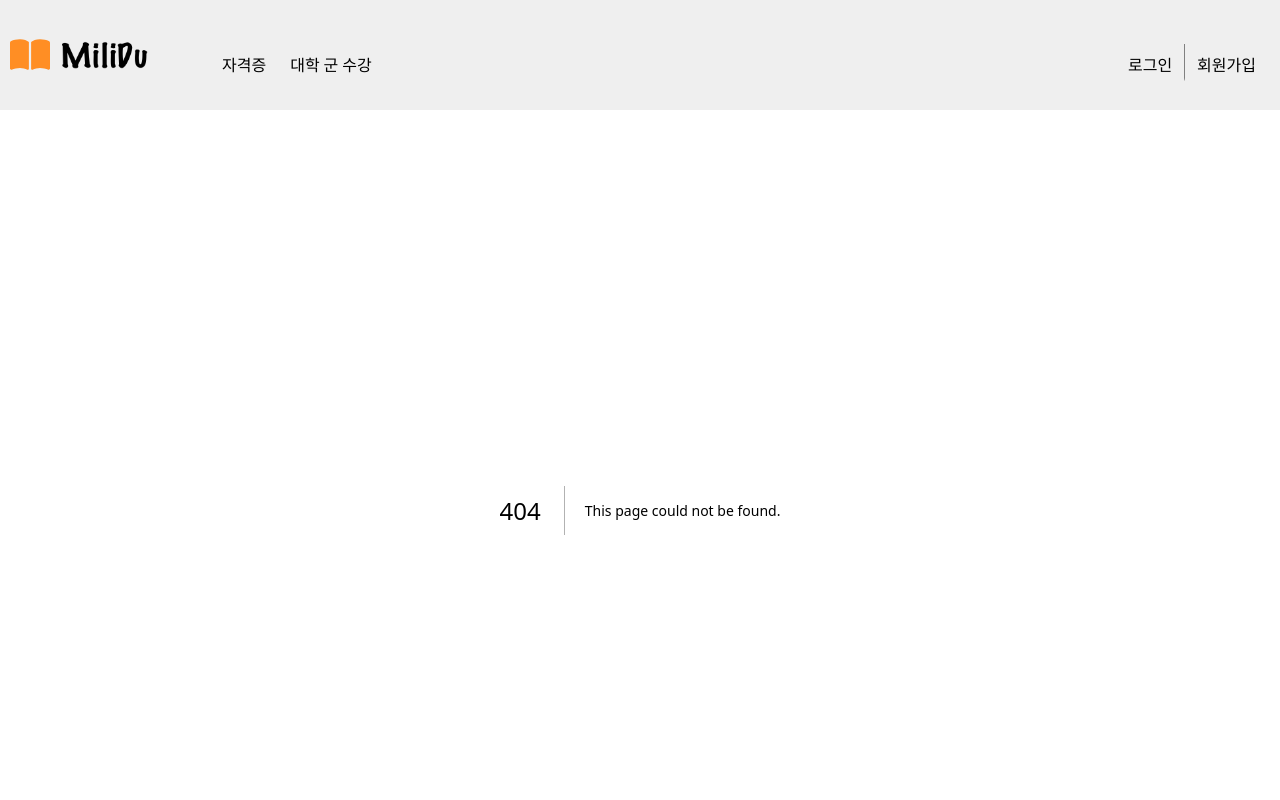
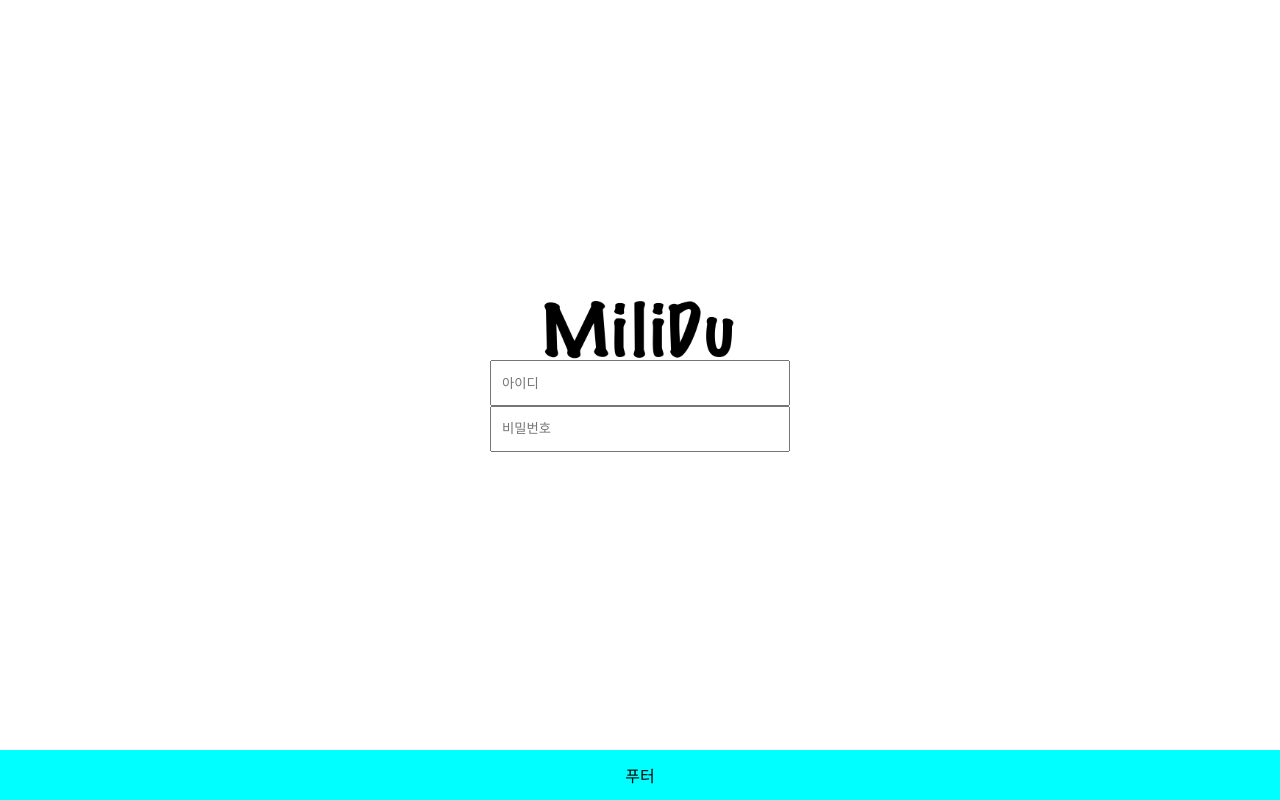
Before and after one commit to TaehyeungKim/milidu, a Next.js app: page /login in a window 1280 px wide. Before the commit this address had no page. Shown: the top 800 px of the page. Built offline with nearby package versions, Linux system fonts and the light colour scheme; a web font is replaced by a local one.

Commit message:
:sparkles: started creating login page

```diff
--- /dev/null
+++ b/components/Layout/Layout.module.scss
@@ -0,0 +1,6 @@
+.layout {
+    display: flex;
+    flex-flow: column wrap;
+    min-height: 100vh;
+    box-sizing: border-box;
+}
--- a/components/Layout/Layout.tsx
+++ b/components/Layout/Layout.tsx
@@ -2,21 +2,28 @@ import { ReactNode } from 'react'
 import Header from '@/components/Layout/Header/Header'
 import Main from '@/components/Layout/Main/Main'
 import Footer from '@/components/Layout/Footer/Footer'
+import {useRouter} from 'next/router'
+import styles from './Layout.module.scss';
 
 interface LayoutProps {
     children: ReactNode
 }
 
 export default function Layout({children}:LayoutProps) {
+
+    const router = useRouter();
+
+
+
     return (
-        <>
-        <Header></Header>
+        <div className = {styles.layout}>
+        {router.pathname !== '/login' ? <Header></Header> : null}
         <Main>
             {children}
         </Main>
         <Footer></Footer>
 
-        </>
+        </div>
 
 
     )
--- a/components/Layout/Main/Main.module.scss
+++ b/components/Layout/Main/Main.module.scss
@@ -4,5 +4,6 @@
     flex-direction: row;
     justify-content: center;
     box-sizing: border-box;
+    flex-grow: 1;
 
 }
--- /dev/null
+++ b/pages/login/index.module.scss
@@ -0,0 +1,36 @@
+@use 'utils/toremfunc';
+
+.wrapper {
+    position: relative;
+    width: 100%;
+    display: flex;
+    align-items: center;
+    justify-content: center;
+    font-size: toremfunc.toRem(16);
+    justify-content: center;
+
+
+
+    input {
+        margin: 0;
+        padding: 0;
+        display: block;
+        padding: 1em 0.75em;
+        width: 100%;
+        box-sizing: border-box;
+    }
+
+    .signin {
+        width: toremfunc.toRem(300);
+        .logo {
+            width: 100%;
+            // max-width: toremfunc.toRem(200);
+            img {
+                width: 100%;
+                max-width: toremfunc.toRem(200);
+                margin: 0 auto;
+                display: block;
+            }
+        }
+    }
+}
--- /dev/null
+++ b/pages/login/index.tsx
@@ -0,0 +1,16 @@
+import styles from './index.module.scss'
+
+export default function Login() {
+    return(
+        <div className={styles.wrapper}>
+            <section className={styles.signin}>
+                <header className = {styles.logo}>
+                    <img src='/milidu_logo.png'/>
+                </header>
+                <input type="text" id="userId" placeholder='아이디'></input>
+                {/* <label htmlFor='userId'>아이디</label> */}
+                <input type="password" id="userPW" placeholder='비밀번호'></input>
+            </section>
+        </div>
+    )
+}
```
